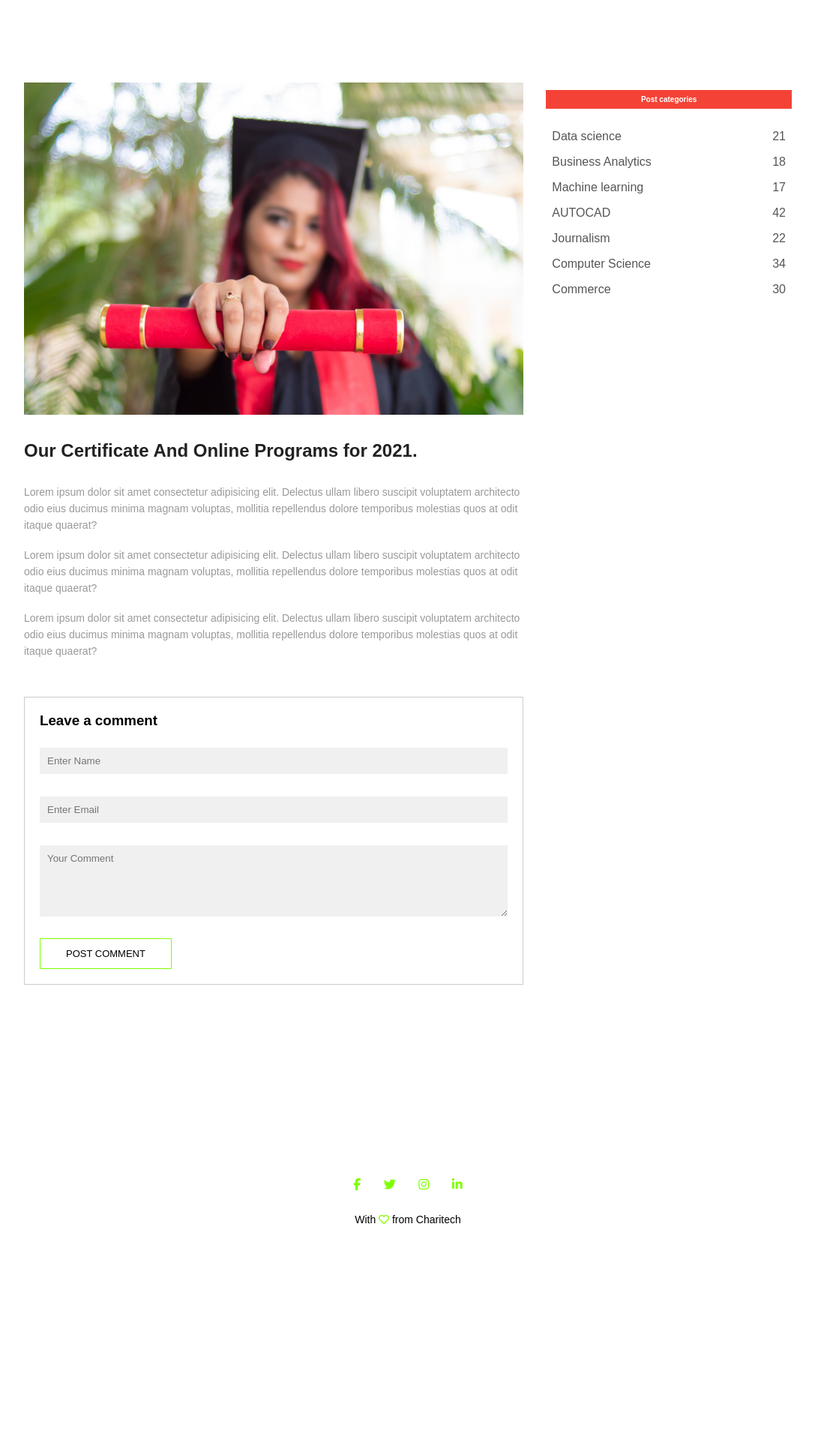
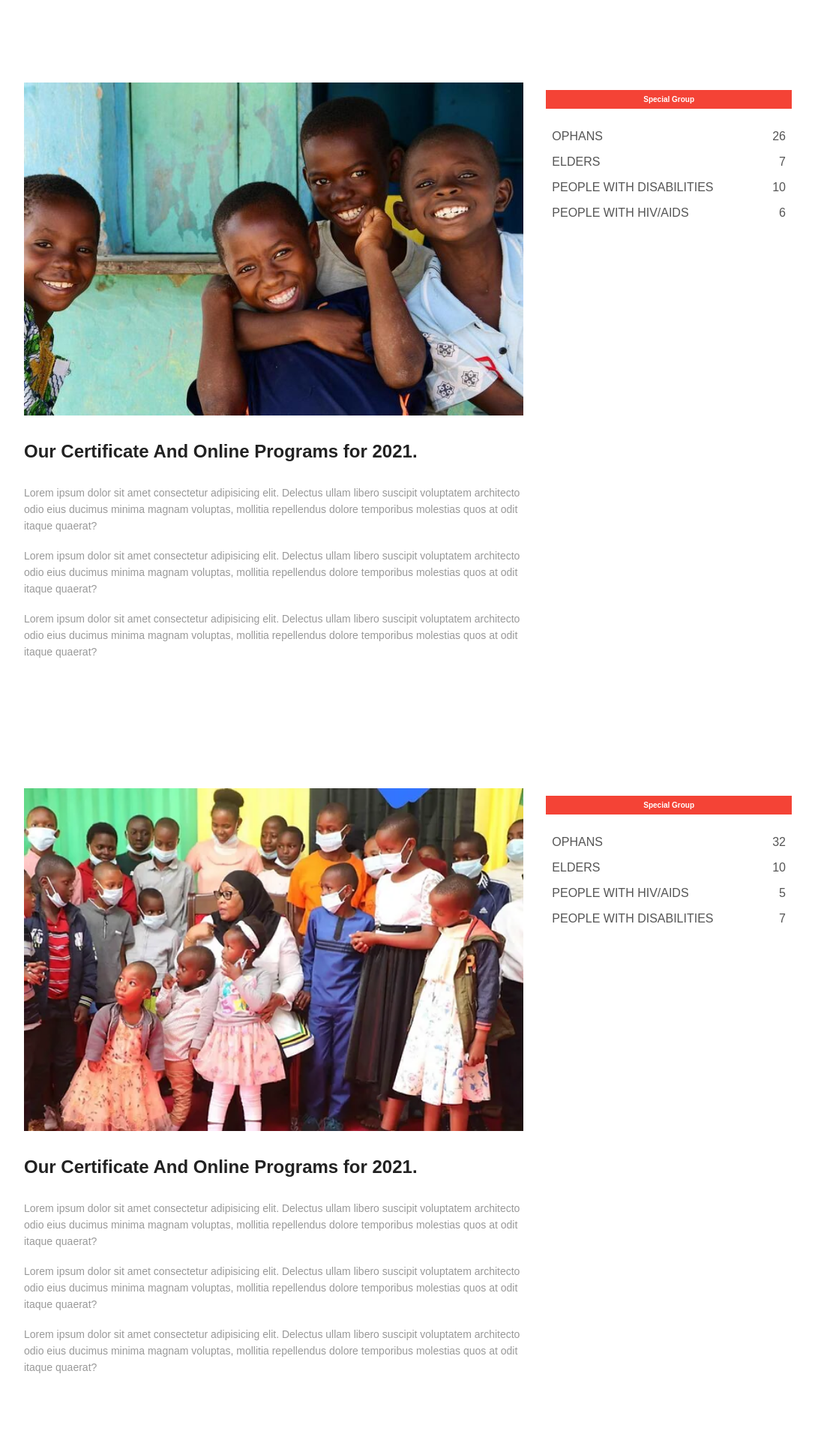
Before and after one commit to rahel21charles/MeCharitech, a Django app: page /blog/ in a window 1280 px wide. Shown: the part 401-2321 px from the top of the page at 75% size, without its empty margins (96-1183 px from the left). Before the commit the page ends 2033 px from the top, so only its background shows below. Run offline with Django 5.2, Linux system fonts and the light colour scheme; a user stored in the database is signed in; some libraries are stand-ins or nearby versions; some web fonts are replaced.

Commit message:
First Commit

```diff
--- a/Charitech/urls.py
+++ b/Charitech/urls.py
@@ -18,6 +18,12 @@ from django.contrib import admin
 from django.urls import path,include
 from django.conf import settings
 from django.conf.urls.static import static
+from django.urls import path
+from . import views
+
+urlpatterns = [
+    path('new-page/', views.new_page_view, name='new_page'),
+]
 
 
 urlpatterns = [
--- a/finance/templates/Finance/charitechabout.html
+++ b/finance/templates/Finance/charitechabout.html
@@ -63,7 +63,7 @@
 <i class="fa fa-instagram"></i>
 <i class="fa fa-linkedin"></i>
 </div>
-<p>Made with<i class="fa fa-heart-o"></i> by Easy Tutorial</p>
+<p>With<i class="fa fa-heart-o"></i> from Charitech</p>
 </section>
 
 <!--JavaScript--->
--- a/finance/templates/Finance/charitechblog.html
+++ b/finance/templates/Finance/charitechblog.html
@@ -28,14 +28,101 @@ family=popins:wght@100;200;300;400;600;700&display=swap">
             </div>
             <i class="fa fa-bars" onclick="showMenu()"> </i>
         </nav>
-        <h1>Our Certificate And Online Programs for 2021.</h1>
       </section>
 
       <!--Blog page content-->
-      <section class="blog-content">
+    <section class="blog-content" id="blog-section1">
         <div class="row">
             <div class="blog-left">
-                <img src="{% static 'finance/Images/certificate.jpg' %}" >
+                <img src="{% static 'finance/Images/toto.jpg' %}">
+                <h2>Our Certificate And Online Programs for 2021.</h2>
+                <p>Lorem ipsum dolor sit amet consectetur adipisicing elit.
+                    Delectus ullam libero suscipit voluptatem architecto odio eius ducimus minima magnam voluptas,
+                    mollitia repellendus dolore temporibus molestias quos at odit itaque quaerat?
+                </p>
+                <br>
+                <p>Lorem ipsum dolor sit amet consectetur adipisicing elit.
+                    Delectus ullam libero suscipit voluptatem architecto odio eius ducimus minima magnam voluptas,
+                    mollitia repellendus dolore temporibus molestias quos at odit itaque quaerat?
+                </p>
+                <br>
+                <p>Lorem ipsum dolor sit amet consectetur adipisicing elit.
+                    Delectus ullam libero suscipit voluptatem architecto odio eius ducimus minima magnam voluptas,
+                    mollitia repellendus dolore temporibus molestias quos at odit itaque quaerat?
+                </p>
+
+            </div>
+            <div class="blog-right">
+                <h3>Special Group</h3>
+                <div>
+                    <span>OPHANS</span>
+                    <span>26</span>
+                </div>
+                <div>
+                    <span>ELDERS</span>
+                    <span>7</span>
+                </div>
+                <div>
+                    <span>PEOPLE WITH DISABILITIES</span>
+                    <span>10</span>
+                </div>
+
+                <div>
+                    <span>PEOPLE WITH HIV/AIDS</span>
+                    <span>6</span>
+                </div>
+            </div>
+        </div>
+      </section>
+
+      <section class="blog-content" id="blog-section2">
+        <div class="row">
+            <div class="blog-left">
+                <img src="{% static 'finance/Images/samia.webp' %}" >
+                <h2>Our Certificate And Online Programs for 2021.</h2>
+                <p>Lorem ipsum dolor sit amet consectetur adipisicing elit.
+                    Delectus ullam libero suscipit voluptatem architecto odio eius ducimus minima magnam voluptas,
+                    mollitia repellendus dolore temporibus molestias quos at odit itaque quaerat?
+                </p>
+                <br>
+                <p>Lorem ipsum dolor sit amet consectetur adipisicing elit.
+                    Delectus ullam libero suscipit voluptatem architecto odio eius ducimus minima magnam voluptas,
+                    mollitia repellendus dolore temporibus molestias quos at odit itaque quaerat?
+                </p>
+                <br>
+                <p>Lorem ipsum dolor sit amet consectetur adipisicing elit.
+                    Delectus ullam libero suscipit voluptatem architecto odio eius ducimus minima magnam voluptas,
+                    mollitia repellendus dolore temporibus molestias quos at odit itaque quaerat?
+                </p>
+            </div>
+            <div class="blog-right">
+                <h3>Special Group</h3>
+                <div>
+                    <span>OPHANS</span>
+                    <span>32</span>
+                </div>
+                <div>
+                    <span>ELDERS</span>
+                    <span>10</span>
+                </div>
+                <div>
+                    <span>PEOPLE WITH HIV/AIDS</span>
+                    <span>5</span>
+                </div>
+
+                <div>
+                    <span>PEOPLE WITH DISABILITIES</span>
+                    <span>7</span>
+                </div>
+
+            </div>
+        </div>
+      </section>
+
+      <section class="blog-content" id="blog-section3">
+        <div class="row">
+            <div class="blog-left">
+                <img src="{% static 'finance/Images/sifa.jpg' %}" >
                 <h2>Our Certificate And Online Programs for 2021.</h2>
                 <p>Lorem ipsum dolor sit amet consectetur adipisicing elit.
                     Delectus ullam libero suscipit voluptatem architecto odio eius ducimus minima magnam voluptas,
@@ -63,38 +150,23 @@ family=popins:wght@100;200;300;400;600;700&display=swap">
                 </div>
             </div>
             <div class="blog-right">
-                <h3>Post categories</h3>
+                <h3>Special Group</h3>
                 <div>
-                    <span>Data science</span>
-                    <span>21</span>
+                    <span>OPHANS</span>
+                    <span>28</span>
                 </div>
                 <div>
-                    <span>Business Analytics</span>
-                    <span>18</span>
+                    <span>ELDERS</span>
+                    <span>4</span>
                 </div>
                 <div>
-                    <span>Machine learning</span>
-                    <span>17</span>
+                    <span>PEOPLE WITH HIV/AIDS</span>
+                    <span>6</span>
                 </div>
 
                 <div>
-                    <span>AUTOCAD</span>
-                    <span>42</span>
-                </div>
-
-                <div>
-                    <span>Journalism</span>
-                    <span>22</span>
-                </div>
-
-                <div>
-                    <span>Computer Science</span>
-                    <span>34</span>
-                </div>
-
-                <div>
-                    <span>Commerce</span>
-                    <span>30</span>
+                    <span>PEOPLE WITH DISABILITIES</span>
+                    <span>3</span>
                 </div>
             </div>
         </div>
--- a/finance/templates/Finance/charitechcontact.html
+++ b/finance/templates/Finance/charitechcontact.html
@@ -56,7 +56,7 @@
 
             <div><i class="fa fa-envelope-o"></i>
                 <span>
-                    <h5>info@easytutorialspro.com</h5>
+                    <h5>charitech@dsm.com</h5>
                     <p>Email us your query</p>
                 </span>
 
@@ -86,7 +86,7 @@
 <i class="fa fa-instagram"></i>
 <i class="fa fa-linkedin"></i>
 </div>
-<p>Made with<i class="fa fa-heart-o"></i> by Easy Tutorial</p>
+<p>with<i class="fa fa-heart-o"></i> from Charitech</p>
 </section>
 
 <!--JavaScript--->
```
Also changed, not shown: finance/templates/Finance/charitechcourse.html (+3 -36 lines), finance/templates/Finance/charitechlogin.html (+18 -16 lines), db.sqlite3, finance/static/finance/Css/charitech.css (line endings or trailing spaces), finance/static/finance/Images/samia.webp (added), finance/static/finance/Images/sifa.jpg (added), finance/static/finance/Images/toto.jpg (added).
